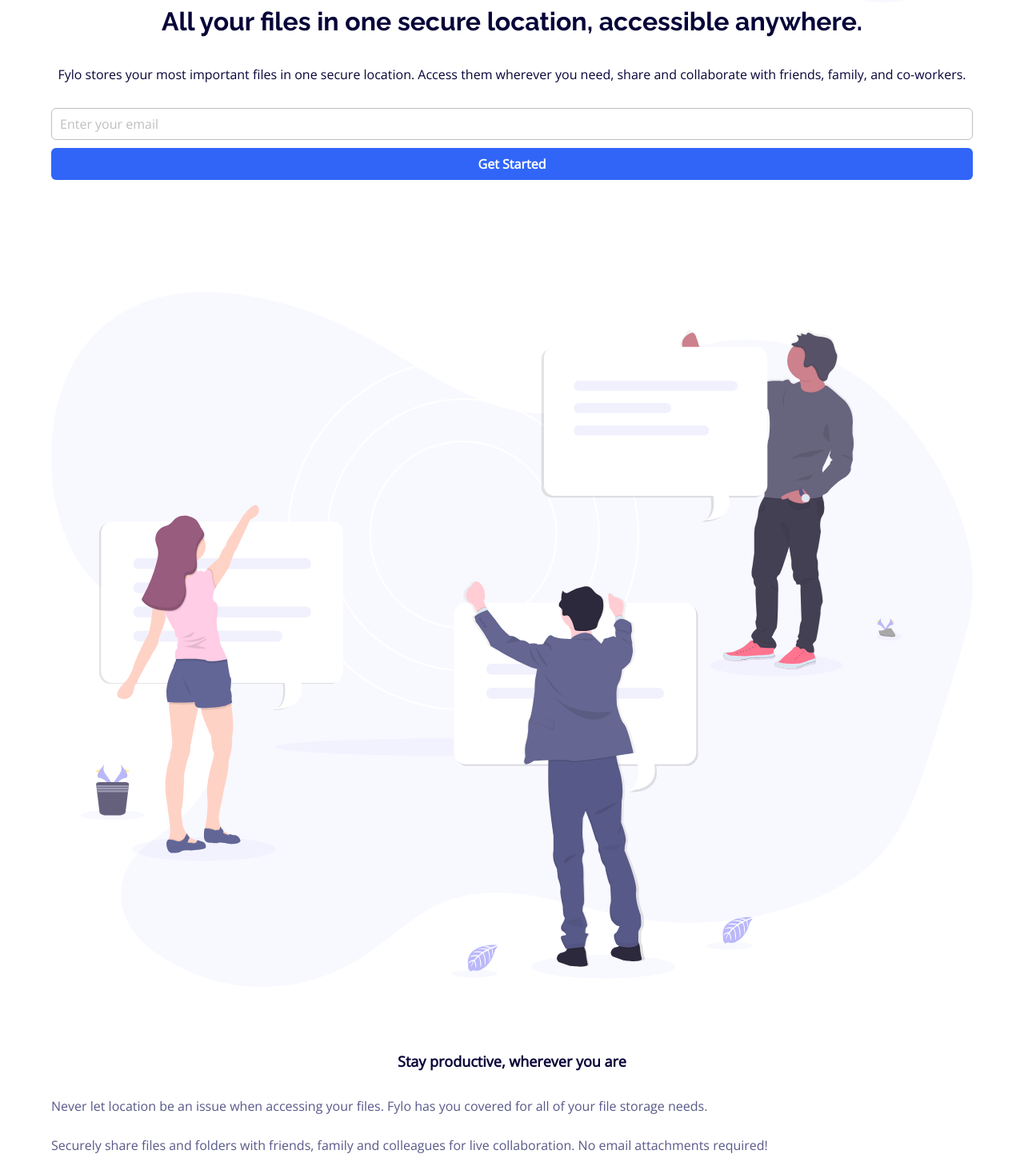
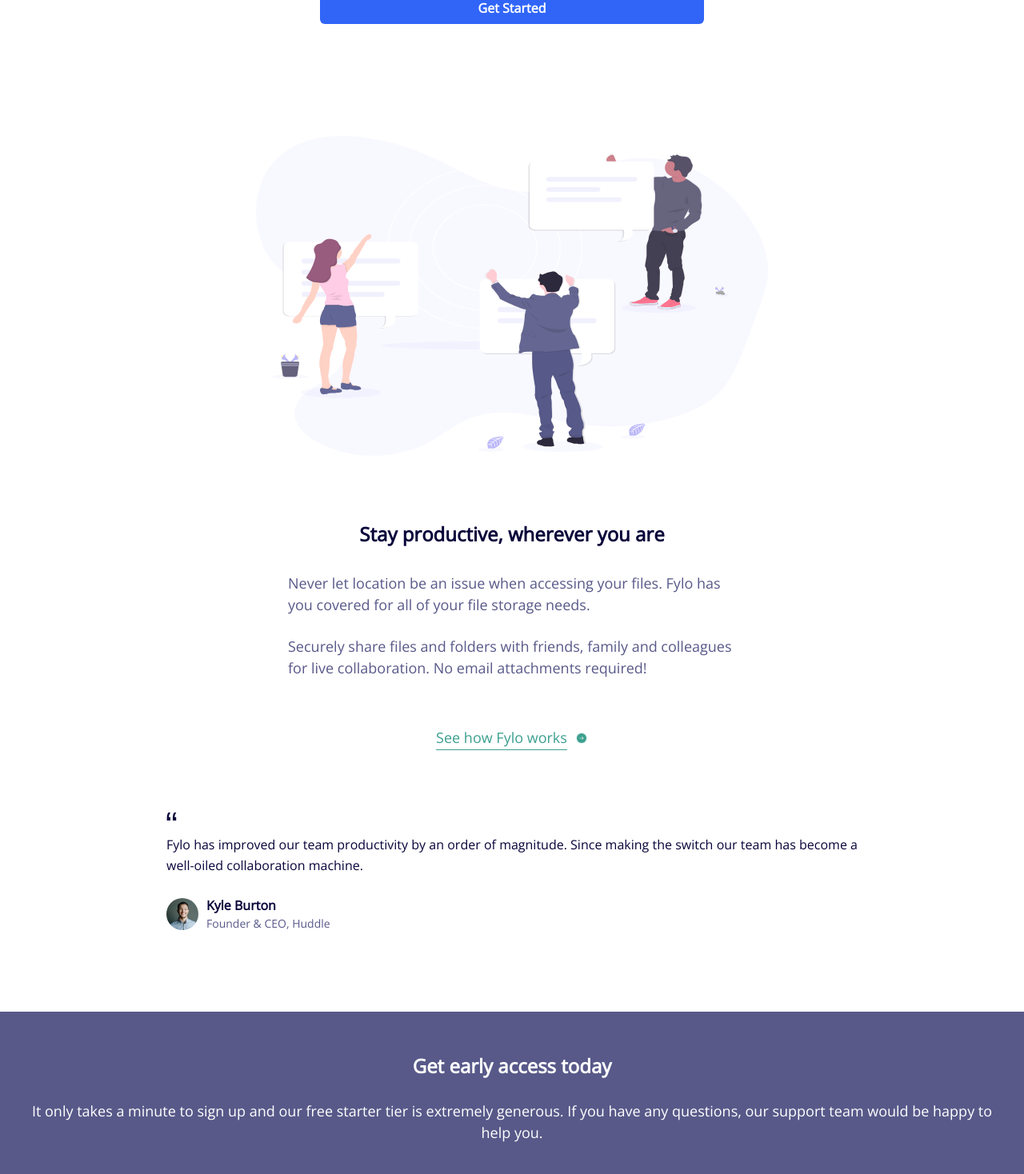
Before and after one commit to HernanAlvarado12/fylo-landing-app, a React (Vite) app: page / in a window 1280 px wide. Shown: the part 980-2448 px from the top of the page at 80% size. Built offline with nearby package versions, Linux system fonts and the light colour scheme.

Commit message:
main section for tablet devices

```diff
--- a/src/components/Form.jsx
+++ b/src/components/Form.jsx
@@ -8,7 +8,7 @@
     const handleSubmit = (event) => event.preventDefault();
 
     return (
-        <form className="w-full flex flex-col gap-y-1">
+        <form className="w-full max-w-3xl mx-auto flex flex-col gap-y-1">
             <Input type="email" color="gray" value={email} placeholder="Enter your email" handleChange={handleEmail} />
             <Input type="submit" color="blue" value={value} handleClick={handleSubmit} />
         </form>
--- a/src/components/Main.jsx
+++ b/src/components/Main.jsx
@@ -18,10 +18,10 @@
         <>
             <main className="w-90 mt-5 mx-auto">
                 <section>
-                    <img className="w-full" src={illustrationOne} alt="hero image" />
-                    <article className="mb-56 flex flex-col gap-y-3 text-center">
-                        <h1 className="text-blue-300 text-lg font-bold font-open">All your files in one secure location, accessible anywhere.</h1>
-                        <p className="text-blue-300 text-sm font-medium">
+                    <img className="w-full sm:max-h-[40rem] sm:max-w-5xl sm:mx-auto" src={illustrationOne} alt="hero image" />
+                    <article className="mb-56 flex flex-col gap-y-3 text-center sm:max-w-4xl sm:mx-auto sm:gap-y-4">
+                        <h1 className="mt-4 text-blue-300 text-lg font-bold font-open sm:text-xl">All your files in one secure location, accessible anywhere.</h1>
+                        <p className="text-blue-300 text-sm font-medium sm:text-md">
                             Fylo stores your most important files in one secure location. Access them wherever
                             you need, share and collaborate with friends, family, and co-workers.
                         </p>
@@ -29,9 +29,10 @@
                     </article>
                 </section>
                 <section>
-                    <img className="w-full" src={illustrationTwo} alt="people picture" />
-                    <h2 className="mt-8 mb-3 text-blue-300 text-md font-bold text-center">Stay productive, wherever you are</h2>
-                    <div className="flex flex-col gap-y-2.5 text-sm text-blue">
+                    <img className="w-full sm:max-h-[40rem] sm:max-w-5xl sm:mx-auto" src={illustrationTwo} alt="people picture" />
+                    <article className="sm:max-w-4xl sm:mx-auto">
+                        <h2 className="mt-8 mb-3 text-blue-300 text-md font-bold text-center sm:text-base">Stay productive, wherever you are</h2>
+                        <div className="flex flex-col gap-y-2.5 text-sm text-blue sm:text-md">
                             <p>
                                 Never let location be an issue when accessing your files. Fylo has you
                                 covered for all of your file storage needs.
@@ -41,23 +42,24 @@
                                 live collaboration. No email attachments required!
                             </p>
                         </div>
-                    <a className="mt-6 mb-8 flex items-center justify-center gap-x-1 text-sm text-cyan underline underline-offset-8 decoration-cyan" href="#">
+                        <a className="mt-6 mb-8 flex items-center justify-center gap-x-1 text-sm text-cyan underline underline-offset-8 decoration-cyan sm:text-md" href="#">
                             See how Fylo works
                             <img src={arrow} alt="arrow icon" />
                         </a>
+                    </article>
                     <article className="w-3/4 mx-auto mb-10">
                         <figure>
                             <img src={quotes} alt="quote icon" />
-                            <figcaption className="mt-0.5 mb-2 text-xs text-blue-300 leading-relaxed text-justify">
+                            <figcaption className="mt-0.5 mb-2 text-xs text-blue-300 leading-relaxed text-justify sm:mt-1.5 sm:mb-2.5 sm:text-sm">
                                 Fylo has improved our team productivity by an order of magnitude. Since
                                 making the switch our team has become a well-oiled collaboration machine.
                             </figcaption>
                         </figure>
                         <figure className="flex items-center gap-x-1">
-                            <img className="w-3.5 rounded-full" src={user} alt="user picture" />
+                            <img className="w-3.5 rounded-full sm:w-4" src={user} alt="user picture" />
                             <figcaption>
-                                <h3 className="text-blue-300 font-bold text-xs">Kyle Burton</h3>
-                                <p className="text-blue text-[1rem]">Founder & CEO, Huddle</p>
+                                <h3 className="text-blue-300 font-bold text-xs sm:text-sm">Kyle Burton</h3>
+                                <p className="text-blue text-[1rem] sm:text-xs">Founder & CEO, Huddle</p>
                             </figcaption>
                         </figure>
                     </article>
@@ -65,7 +67,7 @@
             </main>
             <section className="w-full py-5 px-3 flex items-center justify-center flex-col text-white text-center bg-blue">
                 <h2 className="text-base font-bold">Get early access today</h2>
-                <p className="mt-1.5 mb-3 text-sm">
+                <p className="mt-1.5 mb-3 text-sm sm:mt-2.5 sm:mb-4 sm:text-md">
                     It only takes a minute to sign up and our free starter tier is extremely generous.
                     If you have any questions, our support team would be happy to help you.
                 </p>
```
Lines whose indentation alone changed are shown as unchanged.
